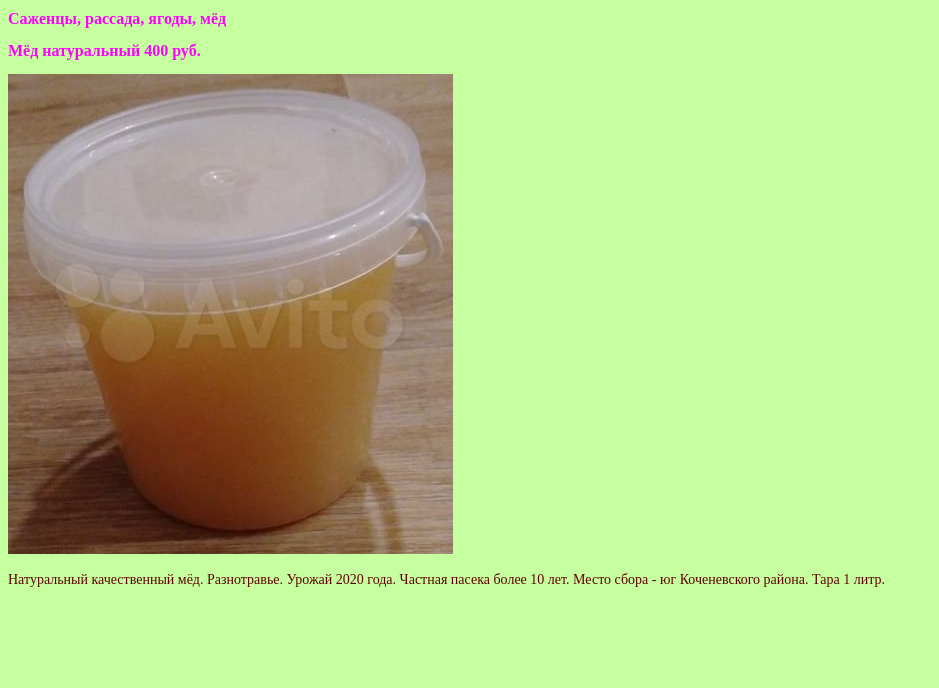
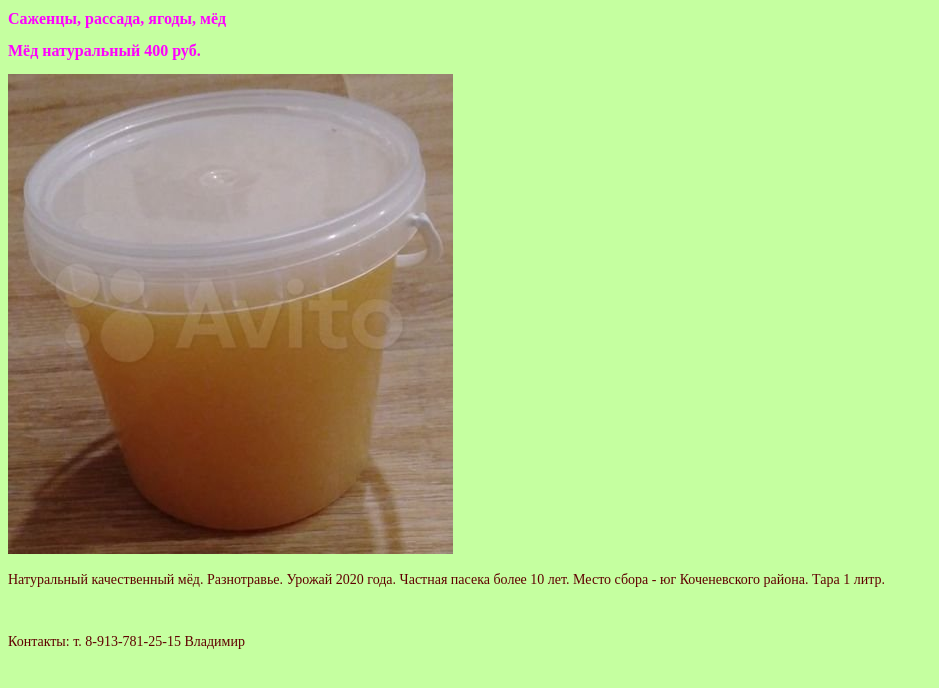
Before and after one commit to siberhouse/siberhouse.github.io, a plain HTML site: page index.html in a window 1280 px wide. Shown: the part 36-724 px from the top of the page, without its empty margins (0-939 px from the left). Drawn offline with Linux system fonts and the light colour scheme.

Commit message:
Update index.html

```diff
--- a/index.html
+++ b/index.html
@@ -30,5 +30,7 @@
   </div>
   -->
 </form>
+<br>
+<p>Контакты: т. 8-913-781-25-15 Владимир</p>
 </body>
 </html>
```
